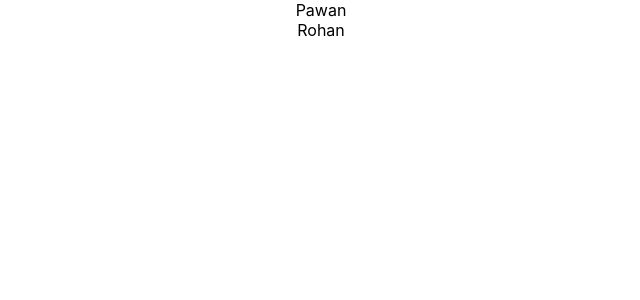
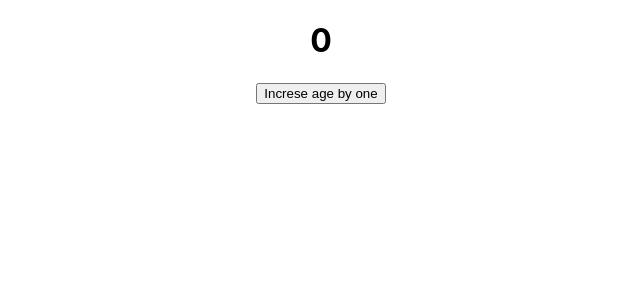
Before and after one commit to Pawan-Ambhore/React-Course, a React (Create React App) app: page / in a window 1280 px wide. Shown: the top 300 px of the page, without its empty margins (319-959 px from the left). Built offline with nearby package versions, Linux system fonts and the light colour scheme.

Commit message:
useState Hook

```diff
--- a/src/App.js
+++ b/src/App.js
@@ -1,26 +1,26 @@
 import logo from './logo.svg';
 import './App.css';
+import {useState} from 'react'
 
 function App() {
 
-  const list = [
-    {name: "Pawan" , capable:true},
-    {name: "Rohan", capable:true},
-    {name: "Saurabh", capable:false},
-    {name: "Samyak", capable:false},
+  const [age , setAge] = useState(0)
 
-  ];
+  const increase =()=>{
+    setAge(age+1)
+    console.log(age);
+  }
+
 
   return (
+    <>
     <div className = 'App'>
-    {list.map((user, key)=>{
-      return(
-        <div>
-          {user.capable ? user.name : null}
-        </div>
-      )
-    })}
+    <h1 >
+     {age}
+    </h1>
+    <button onClick={increase}>Increse age by one</button>
     </div>
+    </>
   );
 }
 
```
